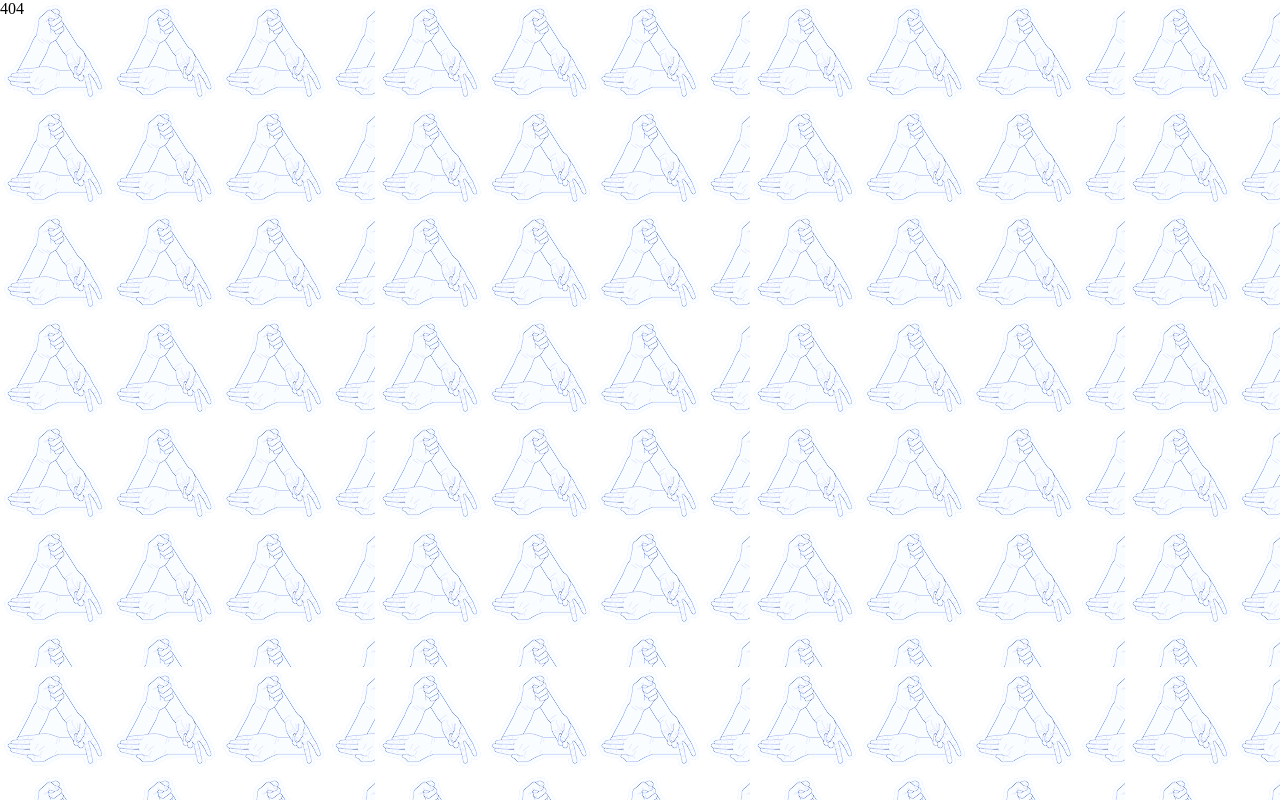
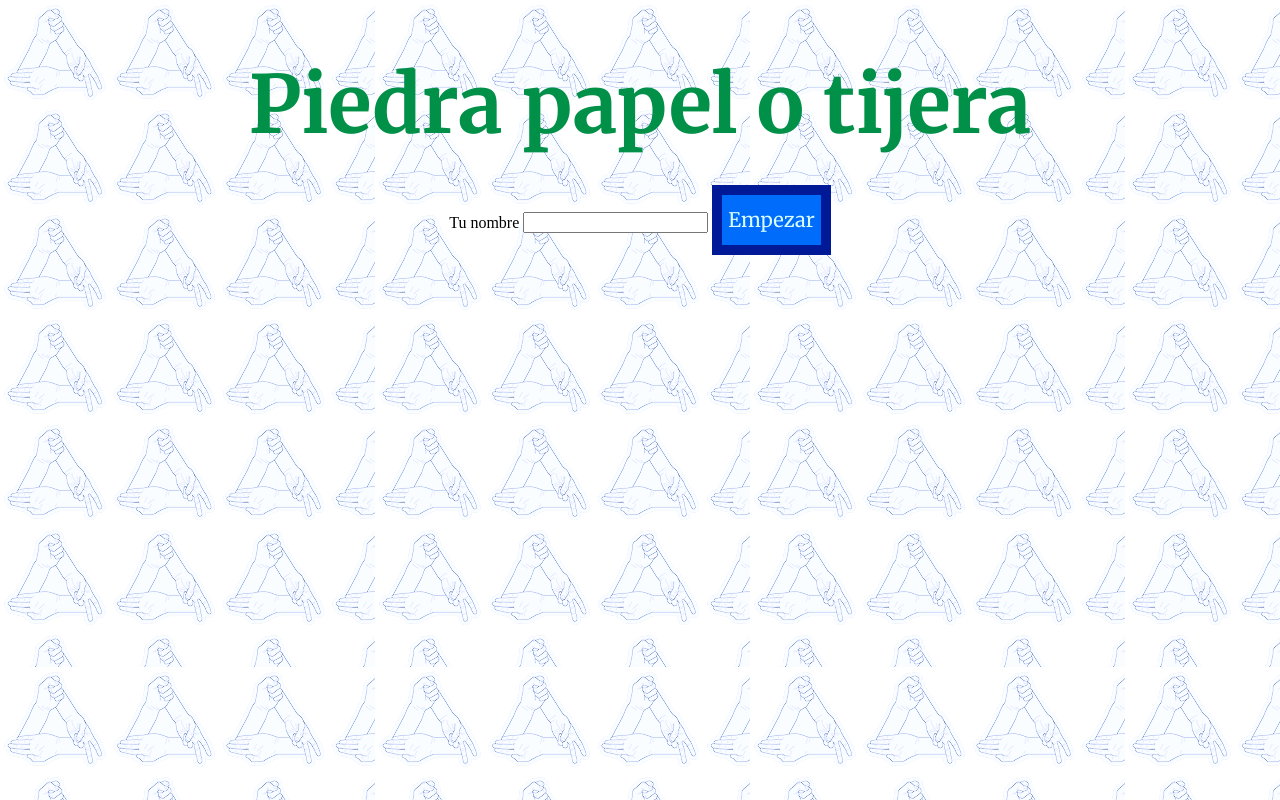
Before and after one commit to TFango/PPT-online, a website built with Vite: page client/index.html in a window 1280 px wide. Both pictures are taken after a click on the button "Nuevo Juego". Built offline with nearby package versions, Linux system fonts and the light colour scheme; some packages are replaced by stand-ins of ours; files whose address does not match are found by name.

Commit message:
creacion de la 2da page (por terminar)

```diff
--- a/client/src/layouts/namePageLayout.ts
+++ b/client/src/layouts/namePageLayout.ts
@@ -1,14 +1,22 @@
-// import "../styles/layouts/namePage.css";
+import "../styles/layouts/namePage.css";
 
-// export function welcomeLayout() {
-//   const div = document.createElement("div");
-//   div.innerHTML = `
-//    <main class="main">
-//       <div id="slot-title"></div>
+export function namePageLayout() {
+  const div = document.createElement("div");
+  div.innerHTML = `
+    <main class="main">
+        <div class="main__container">
+        <div id="slot-title"></div>
 
+        <form class="form">
+            <label for="" class="label">Tu nombre</label>
+            <input type="text" class="input">
+            <div id="slotBtn"></div>
+        </form>
 
-//    </main>
-//   `;
+        <div id="slot-logos"></div>
+        </div>
+   </main>
+  `;
 
-//   return div;
-// }
+  return div;
+}
--- /dev/null
+++ b/client/src/pages/namePage.ts
@@ -0,0 +1,29 @@
+import { namePageLayout } from "../layouts/namePageLayout";
+import { goTo } from "../router/router";
+import { createButton } from "../components/button";
+import { createTitle } from "../components/title";
+import { createLogos } from "../components/logos";
+
+export function namePage(root: HTMLElement) {
+  root.innerHTML = "";
+
+  const view = namePageLayout();
+  root.appendChild(view);
+
+  const slotTile = view.querySelector<HTMLDivElement>("#slot-title");
+  if (slotTile) {
+    const startTile = createTitle({
+      text: "Piedra papel o tijera",
+      id: "slotTile",
+    });
+    slotTile.replaceWith(startTile.el);
+  }
+
+  const slotBtn = view.querySelector<HTMLDivElement>("#slotBtn");
+  if (slotBtn) {
+    const startBtn = createButton({ text: "Empezar", id: "slotBtn" }, () => {
+      goTo("/lobbyPage");
+    });
+    slotBtn.replaceWith(startBtn.el);
+  }
+}
--- a/client/src/router/router.ts
+++ b/client/src/router/router.ts
@@ -1,9 +1,11 @@
 import { welcomePage } from "../pages/welcomePage";
+import { namePage } from "../pages/namePage";
 
 const routes: Record<string, (root: HTMLElement) => void> = {
   // Objeto que mapea rutas a funciones que renderizan paginas
   // Aqui iran las rutas a la page
   "/": welcomePage,
+  "/namePage": namePage,
 };
 
 const root = document.getElementById("app")!; // Obtiene el elemento contenedor principal de la app
--- /dev/null
+++ b/client/src/styles/layouts/namePage.css
@@ -0,0 +1,8 @@
+.main{
+    display: flex;
+    justify-content: center;
+}
+
+.main__container{
+
+}
```
Also changed, not shown: client/index.html (+1 -0 lines).
